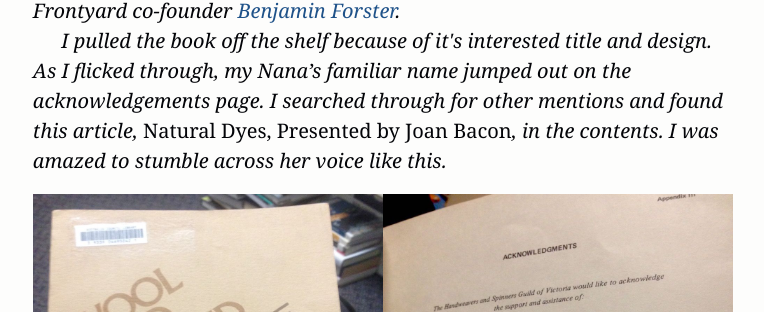
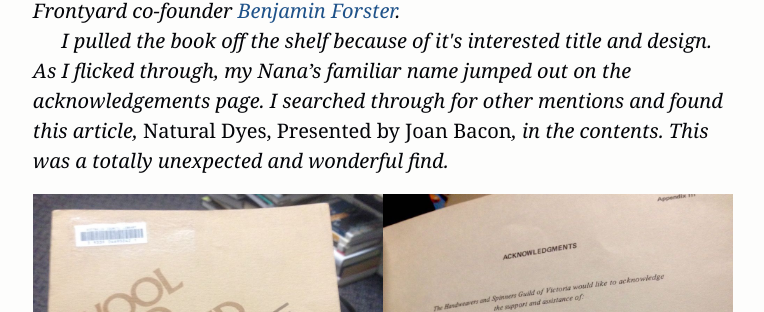
Before and after one commit to equivalentideas/home, a Jekyll site: the page built from _posts/2016-05-05-Natural-Dyes-Presented-by-Joan-Bacon.markdown, in a window 1280 px wide and 900 px high, scrolled down 415 px. Shown: the part 143-455 px from the top of the window, without its empty margins (257-1021 px from the left). Built offline with Jekyll 4.4.1, drawn with Linux system fonts in a browser that asks for light colours; nearby versions of some CDN libraries.

Commit message:
Tweek wording

```diff
--- a/_posts/2016-05-05-Natural-Dyes-Presented-by-Joan-Bacon.markdown
+++ b/_posts/2016-05-05-Natural-Dyes-Presented-by-Joan-Bacon.markdown
@@ -13,7 +13,7 @@ thumbnail:
 
 <p>I came across it completely by chance in the library at <a href="http://frontyardprojects.org/">Frontyard</a> in Marrickville, Sydney. <a href="http://frontyardprojects.org/library">Frontyard’s library</a> was once the <a href="http://www.australiacouncil.gov.au/">Australia Council for the Arts’s</a> Research Library. In 2014 it was decommissioned and rescued by Frontyard co-founder <a href="http://emptybook.net/">Benjamin Forster</a>.</p>
 
-<p>I pulled the book off the shelf because of it's interested title and design. As I flicked through, my Nana’s familiar name jumped out on the acknowledgements page. I searched through for other mentions and found this article, <cite>Natural Dyes, Presented by Joan Bacon</cite>, in the contents. I was amazed to stumble across her voice like this.</p>
+<p>I pulled the book off the shelf because of it's interested title and design. As I flicked through, my Nana’s familiar name jumped out on the acknowledgements page. I searched through for other mentions and found this article, <cite>Natural Dyes, Presented by Joan Bacon</cite>, in the contents. This was a totally unexpected and wonderful find.</p>
 
 <figure id="figure-1" class="graphic-figure central-figure">
   <div class="pair">
```
